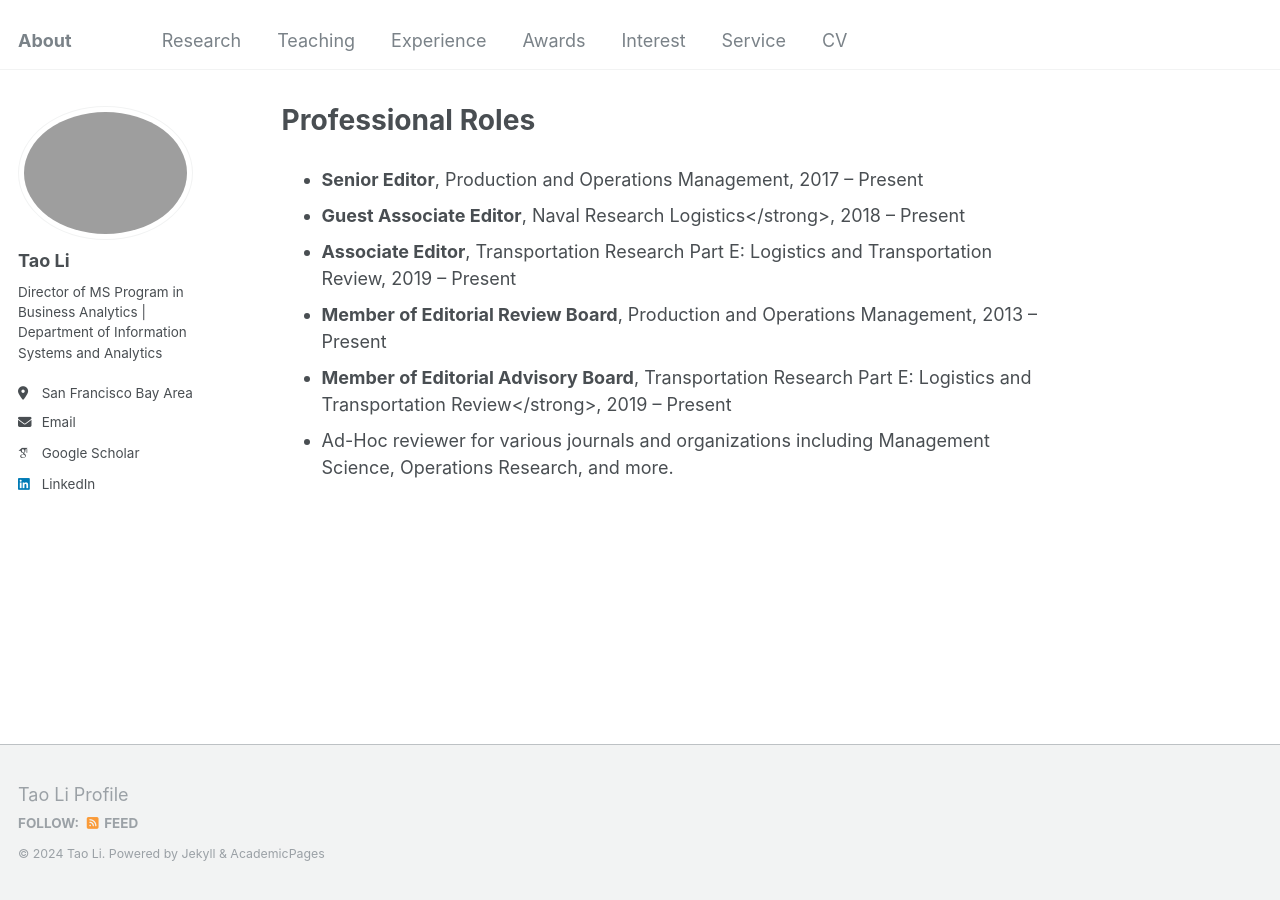
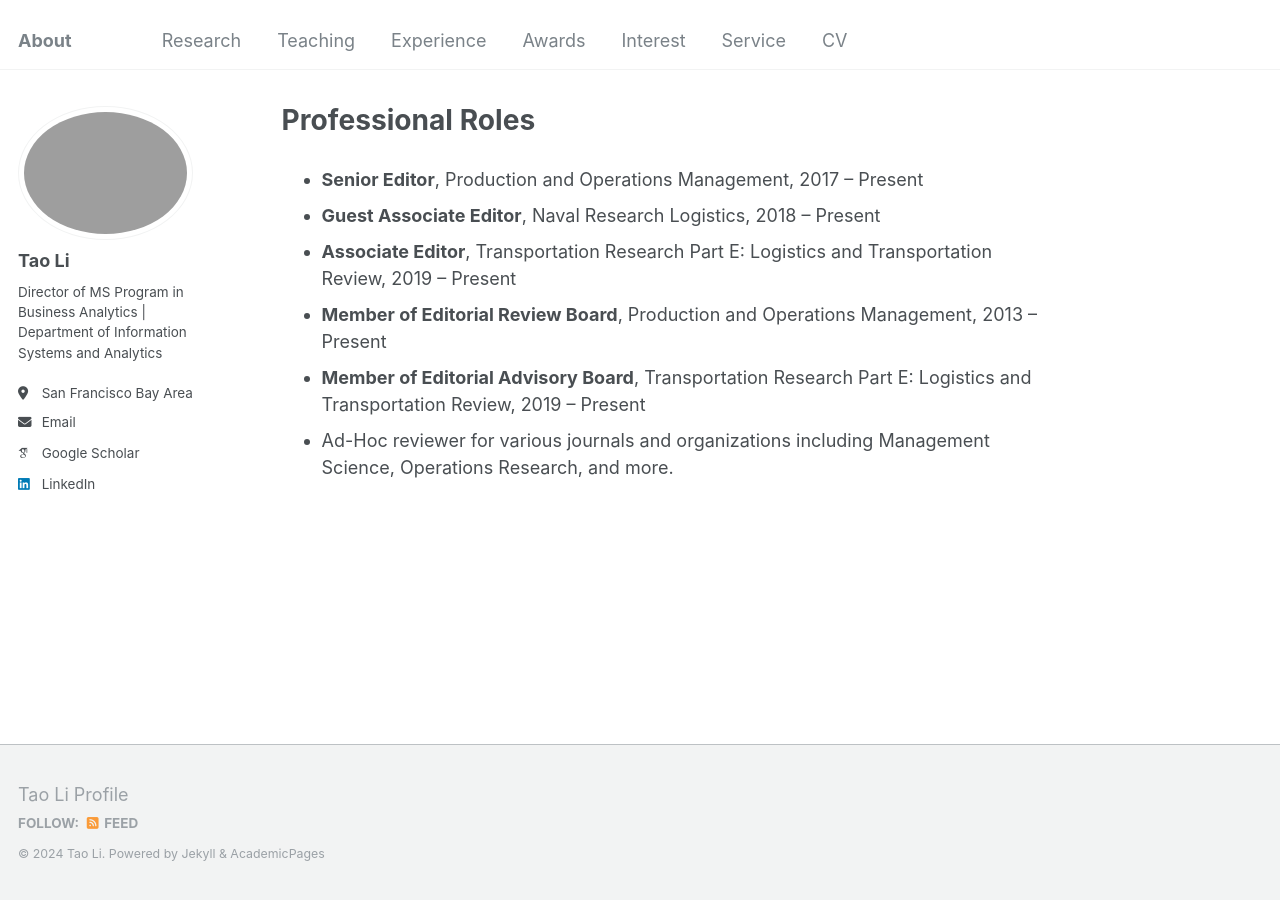
Before and after one commit to Prof-TaoLi/Homepage, a Jekyll site: the page built from _pages/service.md, in a window 1280 px wide. Built offline with Jekyll 4.4.1, drawn with Linux system fonts in a browser that asks for light colours; some web fonts are replaced.

Commit message:
Update service.md

```diff
--- a/_pages/service.md
+++ b/_pages/service.md
@@ -6,9 +6,9 @@ author_profile: true
 
 <ul>
   <li><strong>Senior Editor</strong>, Production and Operations Management, 2017 – Present</li>
-  <li><strong>Guest Associate Editor</strong>, Naval Research Logistics</strong>, 2018 – Present</li>
+  <li><strong>Guest Associate Editor</strong>, Naval Research Logistics, 2018 – Present</li>
   <li><strong>Associate Editor</strong>, Transportation Research Part E: Logistics and Transportation Review, 2019 – Present</li>
   <li><strong>Member of Editorial Review Board</strong>, Production and Operations Management, 2013 – Present</li>
-  <li><strong>Member of Editorial Advisory Board</strong>, Transportation Research Part E: Logistics and Transportation Review</strong>, 2019 – Present</li>
+  <li><strong>Member of Editorial Advisory Board</strong>, Transportation Research Part E: Logistics and Transportation Review, 2019 – Present</li>
   <li>Ad-Hoc reviewer for various journals and organizations including Management Science, Operations Research, and more.</li>
 </ul>
```
